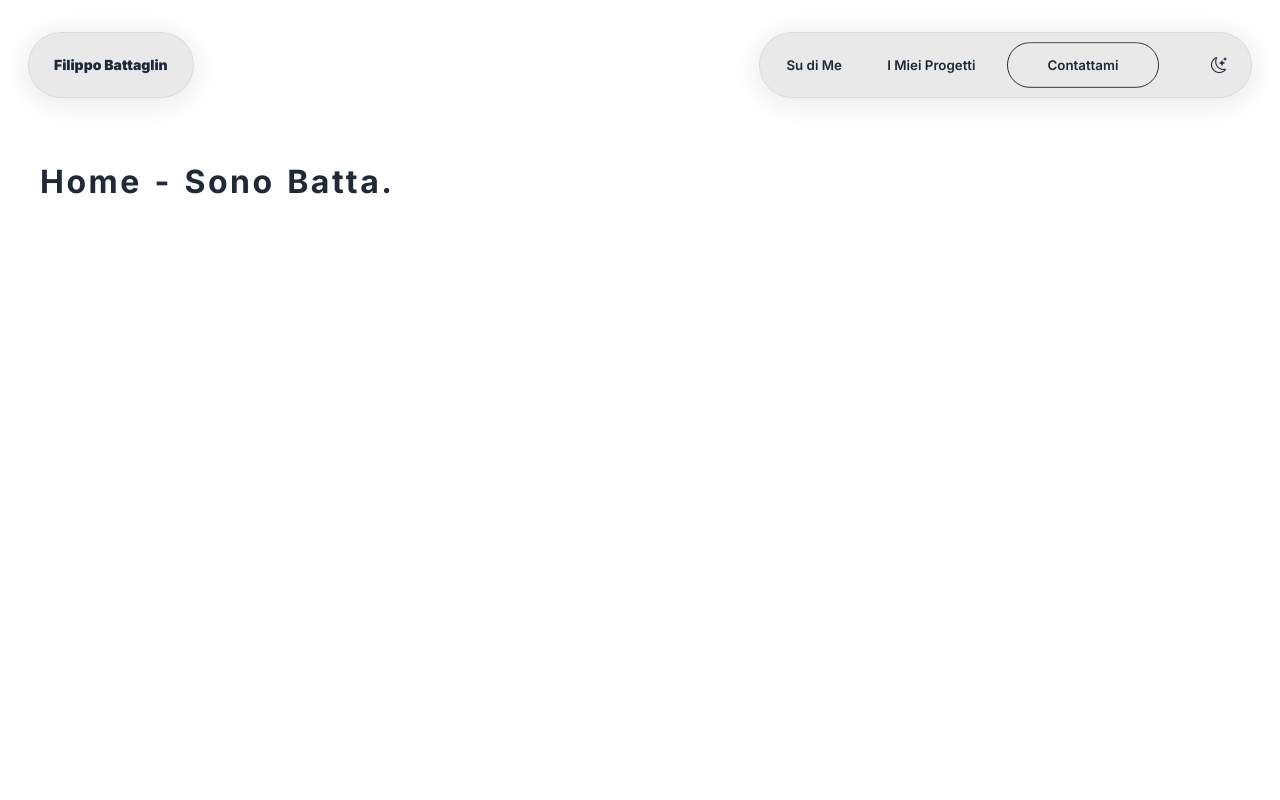
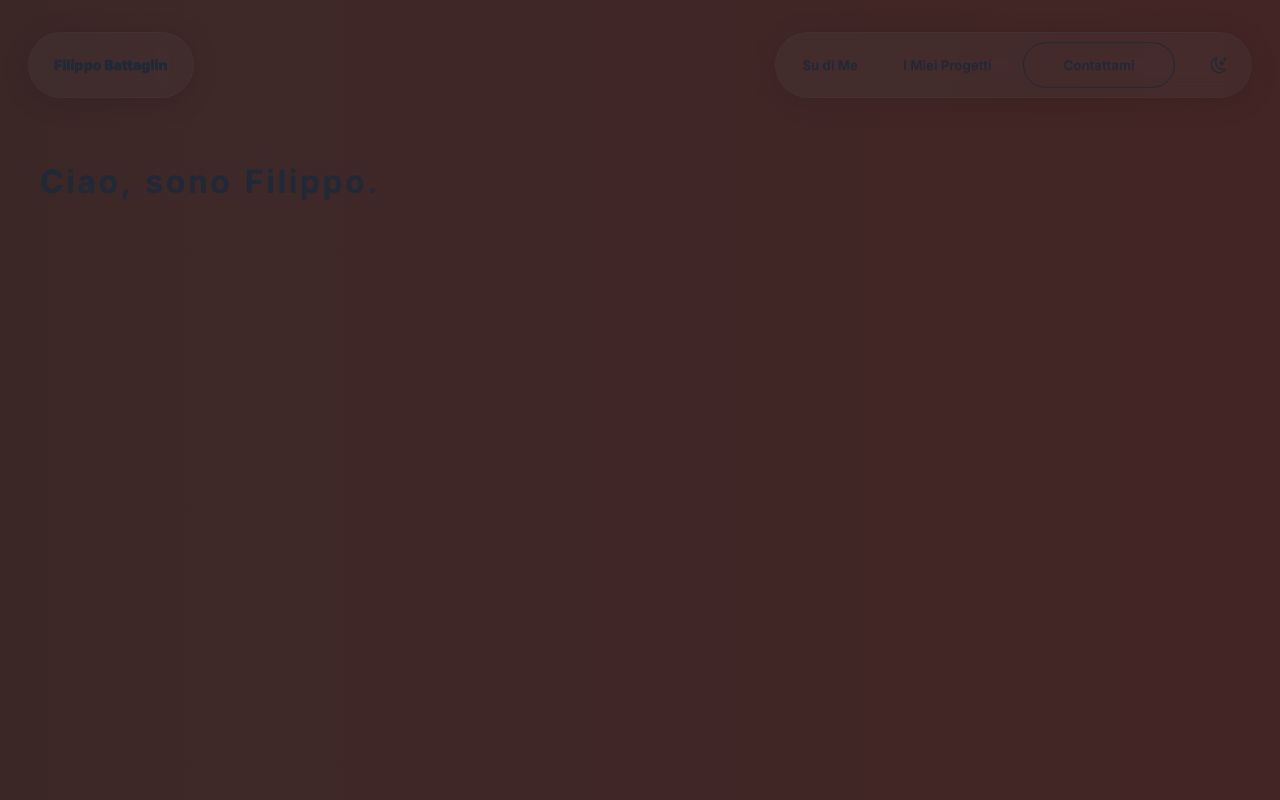
Before and after one commit to Fil0611/Portfolio, a Next.js app: page / in a window 1280 px wide. Shown: the top 800 px of the page. Built offline with nearby package versions, Linux system fonts and the light colour scheme.

Commit message:
- Added an animated background (not good as the Gradient Mesh but something) - Fixed the theme-change button left margin in the navbar

```diff
--- a/src/app/layout.tsx
+++ b/src/app/layout.tsx
@@ -27,6 +27,9 @@ export default function RootLayout({
       <body className={inter.className}>
         <div style={{ position: 'relative' }}>
           {/*<GradientMesh />*/}
+          <div className='fixed top-0'>
+            <canvas className='h-screen w-screen animated-background' />
+          </div>
 
           <div style={{ position: 'relative', zIndex: 0 }}>
             <Navbar />
--- a/src/app/page.tsx
+++ b/src/app/page.tsx
@@ -3,9 +3,7 @@ import 'bootstrap-icons/font/bootstrap-icons.css';
 export default function Home() {
   return (
     <>
-      <h1>
-        Home - Sono Batta.
-      </h1>
+      <h1>Ciao, sono Filippo.</h1>
     </>
   );
 }
--- a/src/components/navbar.tsx
+++ b/src/components/navbar.tsx
@@ -35,7 +35,7 @@ export default function Navbar() {
 
         {/* Implementare la funzione per riconoscere il tema applicato attualmente dal sistema ospite */}
         {/* Fare in modo che il bottone cambi il valore di prefers-color-scheme invece che solo il CSS */}
-        <div className='md:ml-6 m-2'>
+        <div className='md:ml-2 m-2'>
           <label className='swap swap-rotate btn-ghost btn-circle'>
             <input type='checkbox' className='theme-controller' value='light' />
             <i className='bi-brightness-high swap-on' />
--- a/src/globals.css
+++ b/src/globals.css
@@ -24,7 +24,26 @@ h1 {
   border: 1px solid rgba(87, 87, 87, 0.100);
 }
 
-@layer components {
+.animated-background {
+  background: linear-gradient(
+    to right, #1a1a1a, #3f2828, #491f1f);
+  background-size: 400% 400%;
+  animation: animate-background 20s infinite ease-in-out;
+}
+
+@keyframes animate-background {
+  0% {
+    background-position: 0 50%;
+  }
+  50% {
+    background-position: 100% 50%;
+  }
+  100% {
+    background-position: 0 50%;
+  }
+}
+
+/*@layer components {
   #gradient-canvas {
     width: 100%;
     height: 100%;
@@ -35,7 +54,7 @@ h1 {
   }
 }
 
-/* Gradient mesh per light theme
+// Gradient mesh per light theme
 #gradient-canvas {
   width: 100%;
   height: 100%;
```
